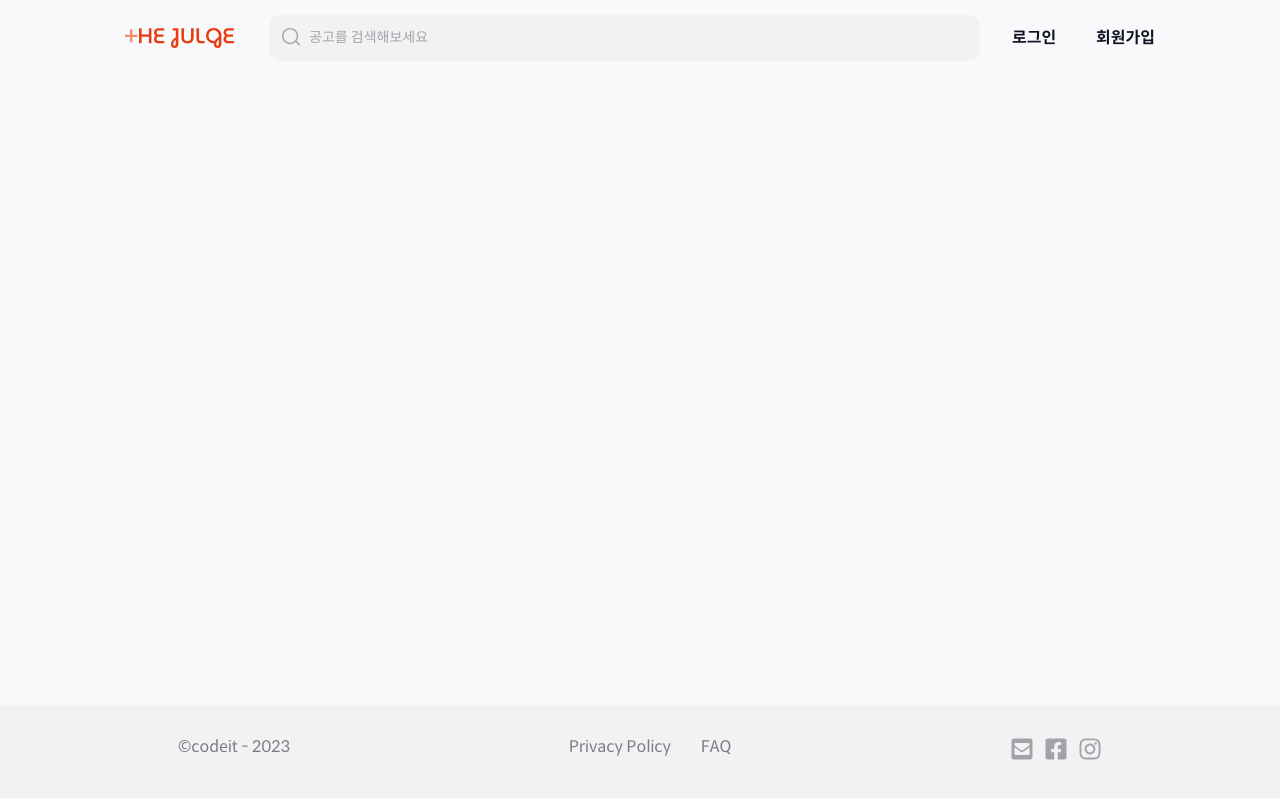
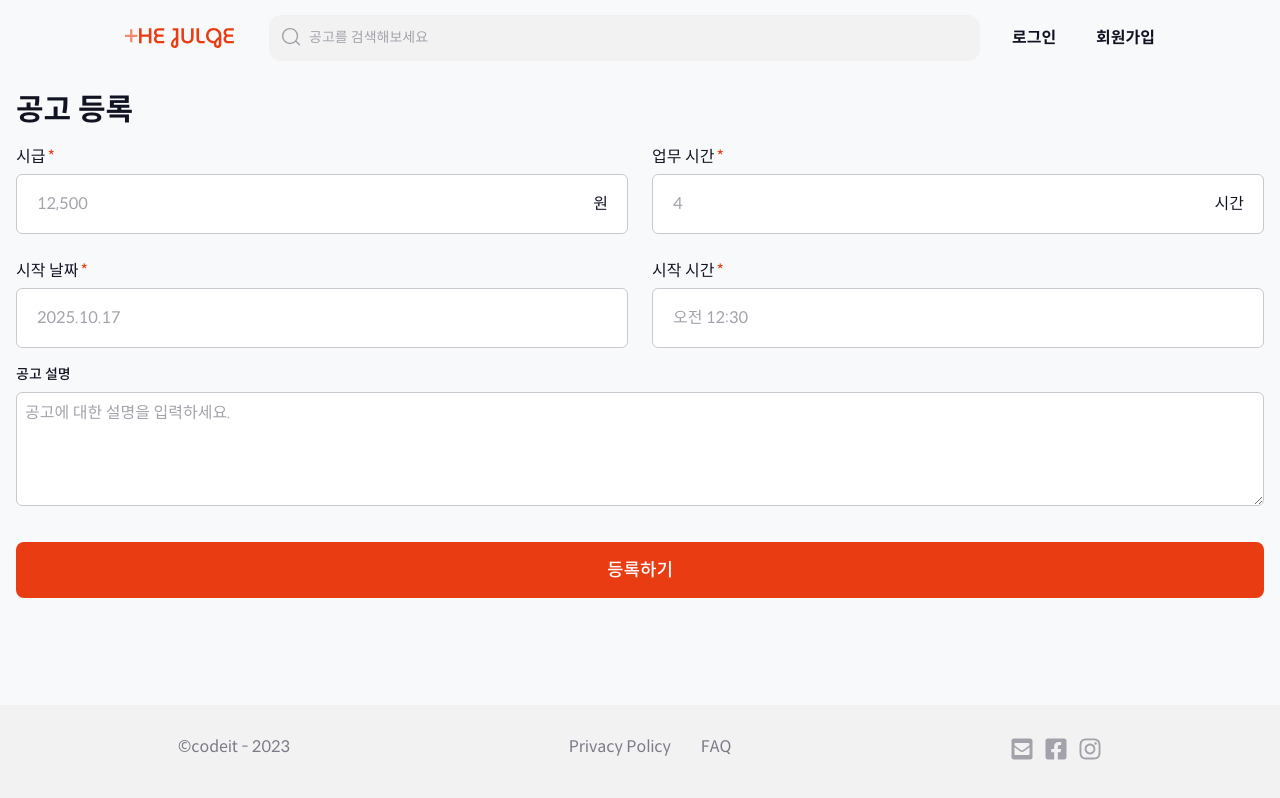
Before and after one commit to codeit-FE18-part3/Thejulge, a Next.js app: page /employer/shops/1/notices/register in a window 1280 px wide. Built offline with nearby package versions, Linux system fonts and the light colour scheme; no server answers.

Commit message:
🐛fix: 모달 추가 #82

```diff
--- a/src/pages/employer/shops/[shopId]/notices/register/index.tsx
+++ b/src/pages/employer/shops/[shopId]/notices/register/index.tsx
@@ -3,14 +3,12 @@ import useAuth from '@/hooks/useAuth';
 import axiosInstance from '@/lib/axios';
 import { useRouter } from 'next/router';
 import { useEffect, useState } from 'react';
-
-interface NoticePayload {
+interface NoticeLoad {
   hourlyPay: number;
   startsAt: string;
   workhour: number;
   description: string;
 }
-
 const EmployerNoticeRegisterPage = () => {
   const router = useRouter();
   const { user } = useAuth();
@@ -21,26 +19,23 @@ const EmployerNoticeRegisterPage = () => {
   const [workhour, setWorkhour] = useState<number>();
   const [description, setDescription] = useState('');
 
-  const [modalOpen, setModalOpen] = useState(false);
+  const [accessModal, setAccessModal] = useState(false);
+  const [successModal, setSuccessModal] = useState(false);
   const [modalHandler, setModalHandler] = useState<() => void>(() => () => {});
 
   useEffect(() => {
     if (user && !user.shop) {
-      alert('접근 권한이 없습니다.');
-      router.replace('/');
+      setAccessModal(true);
     }
-  }, [user, router]);
+  }, [user]);
 
   const handleSubmit = async (e: React.FormEvent<HTMLFormElement>) => {
     e.preventDefault();
-
     if (!date || !time || !wage || !workhour || !description) return;
     if (!user?.shop) return;
-
     const combinedDateTime = new Date(date);
     combinedDateTime.setHours(time.getHours(), time.getMinutes(), 0, 0);
-
-    const payload: NoticePayload = {
+    const payload: NoticeLoad = {
       hourlyPay: Number(wage),
       startsAt: combinedDateTime.toISOString(),
       workhour,
@@ -57,23 +52,20 @@ const EmployerNoticeRegisterPage = () => {
       }
 
       const handleModalConfirm = async () => {
-        setModalOpen(false);
+        setSuccessModal(false);
         await router.push(`/employer/shops/${user.shop!.item.id}/notices/${noticeId}`);
       };
 
       setModalHandler(() => handleModalConfirm);
-      setModalOpen(true);
+      setSuccessModal(true);
     } catch (error) {
       alert(error instanceof Error ? error.message : '공고 등록 중 오류 발생');
     }
   };
 
-  if (!user?.shop) return null;
-
   return (
     <div className='p-4'>
       <p className='font-weight-700 mb-4 text-3xl font-bold'>공고 등록</p>
-
       <form onSubmit={handleSubmit} className='flex w-full flex-col gap-4'>
         <div className='grid grid-cols-2 gap-6'>
           <Input
@@ -88,7 +80,6 @@ const EmployerNoticeRegisterPage = () => {
               setWage(e.currentTarget.value.replace(/\D+/g, ''))
             }
           />
-
           <Input
             id='workhour'
             label='업무 시간'
@@ -101,7 +92,6 @@ const EmployerNoticeRegisterPage = () => {
               setWorkhour(Number(e.currentTarget.value))
             }
           />
-
           <DateInput
             label='시작 날짜'
             requiredMark
@@ -114,7 +104,6 @@ const EmployerNoticeRegisterPage = () => {
               }
             }}
           />
-
           <TimeInput
             label='시작 시간'
             requiredMark
@@ -136,7 +125,6 @@ const EmployerNoticeRegisterPage = () => {
             onChange={e => setDescription(e.target.value)}
           />
         </div>
-
         <Button
           type='submit'
           variant='primary'
@@ -148,9 +136,20 @@ const EmployerNoticeRegisterPage = () => {
         </Button>
       </form>
 
+      {accessModal && (
+        <Modal
+          open={accessModal}
+          title='접근 권한이 없습니다'
+          variant='warning'
+          primaryText='확인'
+          onPrimary={() => router.replace('/')} // 확인 누르면 메인으로
+          onClose={() => setAccessModal(false)}
+        />
+      )}
+
       <Modal
-        open={modalOpen}
-        onClose={() => setModalOpen(false)}
+        open={successModal}
+        onClose={() => setSuccessModal(false)}
         title='등록 완료'
         variant='success'
         primaryText='확인'
@@ -159,5 +158,4 @@ const EmployerNoticeRegisterPage = () => {
     </div>
   );
 };
-
 export default EmployerNoticeRegisterPage;
```
